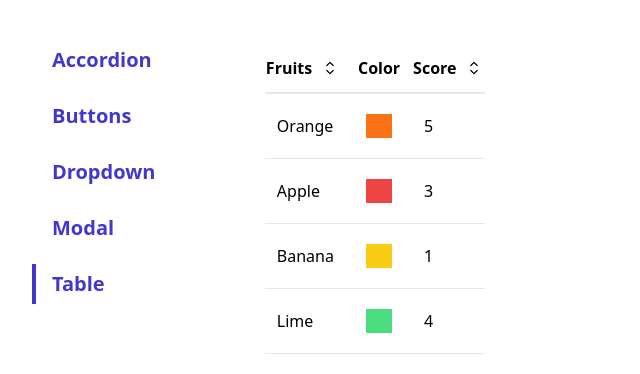
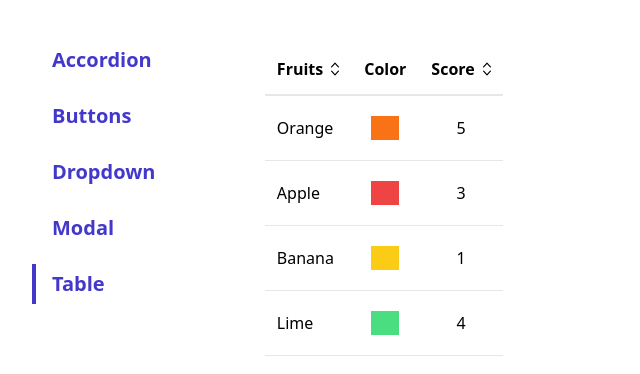
Before and after one commit to marichelle/component-library, a React (Create React App) app: page /table in a window 1280 px wide. Shown: the top 374 px of the page, without its empty margins (0-640 px from the left). Built offline with nearby package versions, Linux system fonts and the light colour scheme.

Commit message:
Update sortable table icons

```diff
--- a/src/components/SortableTable/SortableTable.jsx
+++ b/src/components/SortableTable/SortableTable.jsx
@@ -1,11 +1,25 @@
 import { useState } from 'react'
-import {
-  ChevronDownIcon,
-  ChevronUpIcon,
-  ChevronUpDownIcon,
-} from '@heroicons/react/24/solid'
+import { ChevronDownIcon, ChevronUpIcon } from '@heroicons/react/20/solid'
 
 import Table from '../Table/Table'
+
+const getIcon = (label, sortBy, sortOrder) =>
+  sortBy === label && sortOrder === 'asc' ? (
+    <div className="flex flex-col">
+      <ChevronUpIcon className="w-4 h-4 -m-1" />
+      <ChevronDownIcon className="w-4 h-4 -m-1 text-white group-hover:text-gray-200" />
+    </div>
+  ) : sortBy === label && sortOrder === 'desc' ? (
+    <div className="flex flex-col">
+      <ChevronUpIcon className="w-4 h-4 -m-1 text-white group-hover:text-gray-200" />
+      <ChevronDownIcon className="w-4 h-4 -m-1" />
+    </div>
+  ) : (
+    <div className="flex flex-col">
+      <ChevronUpIcon className="w-4 h-4 -m-1" />
+      <ChevronDownIcon className="w-4 h-4 -m-1" />
+    </div>
+  )
 
 function SortableTable(props) {
   const [sortBy, setSortBy] = useState(null)
@@ -27,29 +41,27 @@ function SortableTable(props) {
             return 'asc'
         }
       })
-    } else setSortOrder('asc')
+    } else {
+      setSortOrder('asc')
+    }
 
     setSortBy(label)
   }
 
+  // if sortable column exists, define sortable header
   const updatedConfig = config.map(column =>
     column.sortValue
       ? {
           ...column,
           header: () => (
-            <th>
-              <div className="flex">
+            <th className="p-3 group hover:bg-gray-200">
+              <button
+                className="flex items-center"
+                onClick={() => handleClick(column.label)}
+              >
                 <span className="mr-2">{column.label}</span>
-                <button onClick={() => handleClick(column.label)}>
-                  {sortBy === column.label && sortOrder === 'asc' ? (
-                    <ChevronUpIcon className="w-4 h-4" />
-                  ) : sortBy === column.label && sortOrder === 'desc' ? (
-                    <ChevronDownIcon className="w-4 h-4" />
-                  ) : (
-                    <ChevronUpDownIcon className="w-5 h-5" />
-                  )}
-                </button>
-              </div>
+                {getIcon(column.label, sortBy, sortOrder)}
+              </button>
             </th>
           ),
         }
--- a/src/components/Table/Table.jsx
+++ b/src/components/Table/Table.jsx
@@ -5,8 +5,8 @@ function Table({ config, data, keyFn }) {
     if (header) return <Fragment key={label}>{header()}</Fragment>
 
     return (
-      <th className="p-3" key={label}>
-        <div className="flex items-center">{label}</div>
+      <th key={label}>
+        <div className="flex items-center p-3">{label}</div>
       </th>
     )
   })
--- a/src/pages/TablePage.jsx
+++ b/src/pages/TablePage.jsx
@@ -12,17 +12,7 @@ const configFruits = [
   },
   {
     label: 'Score',
-    /* header: () => (
-      <th>
-        <div className="flex">
-          <span>Score</span>
-          <button onClick={() => console.log('sort by column')}>
-            <ChevronUpDownIcon className="w-6 h-6" />
-          </button>
-        </div>
-      </th>
-    ), */
-    render: fruit => fruit.score,
+    render: fruit => <div className="text-center">{fruit.score}</div>,
     sortValue: fruit => fruit.score,
   },
 ]
```
